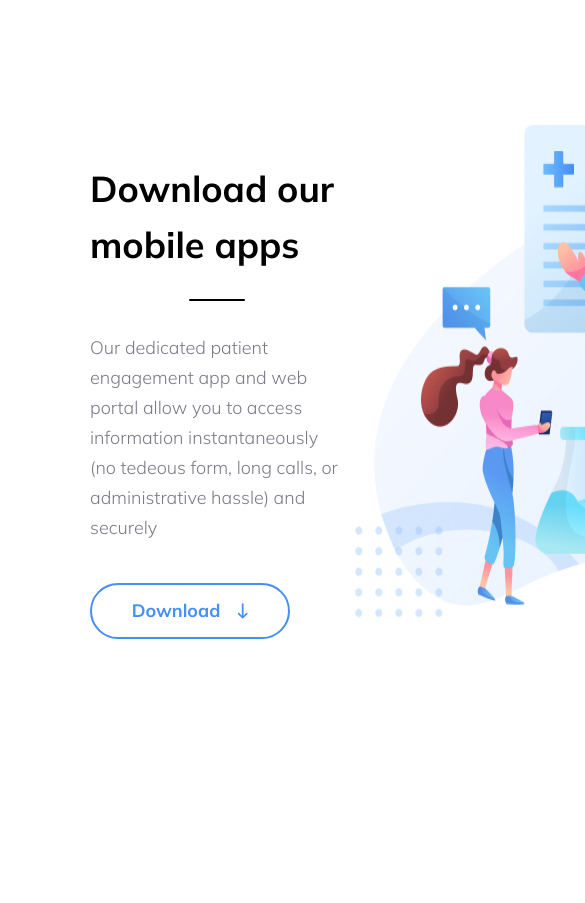
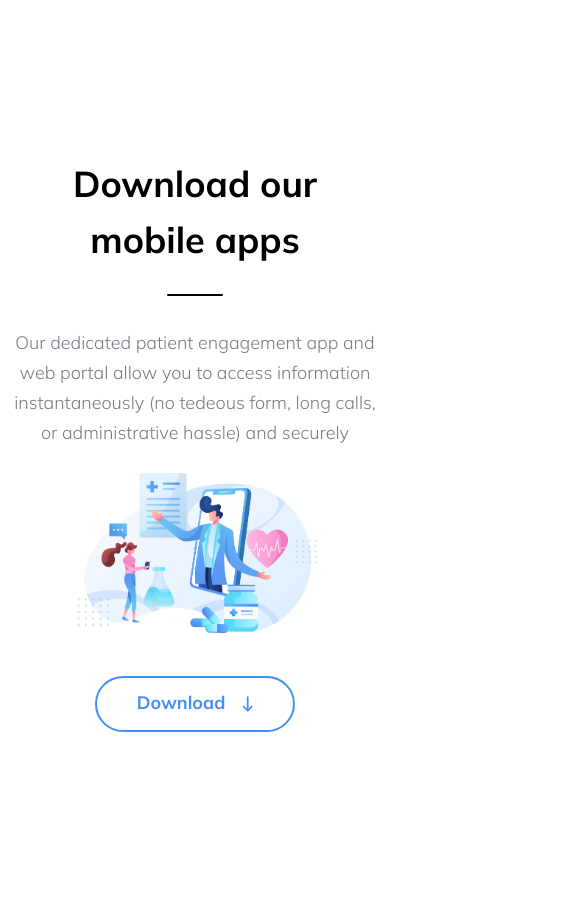
Before and after one commit to GVal98/trafalgar-landing, a website built with webpack: page src/index.html in a window 390 px wide. Shown: the part 4760-5663 px from the top of the page, 585 px wide, since content can reach past the window. Built offline with nearby package versions, Linux system fonts and the light colour scheme.

Commit message:
feat: apps adaptive

```diff
--- a/src/index.html
+++ b/src/index.html
@@ -171,12 +171,18 @@
             access information instantaneously (no tedeous form, long calls, or
             administrative hassle) and securely
           </p>
-          <a href="#" class="apps__button button"
+          <a href="#" class="apps__button apps__button--desktop button"
             >Download
             <img src="img/down-arrow.svg" alt="" class="apps__down-arrow"
           /></a>
         </div>
-        <img src="img/apps__img.png" alt="" class="apps__img" />
+        <div class="services__img-wrapper">
+          <img src="img/apps__img.png" alt="" class="apps__img" />
+        </div>
+        <a href="#" class="apps__button apps__button--mobile button"
+          >Download
+          <img src="img/down-arrow.svg" alt="" class="apps__down-arrow"
+        /></a>
       </section>
       <section class="reviews">
         <div class="reviews__window">
--- a/src/sass/layout/_apps.scss
+++ b/src/sass/layout/_apps.scss
@@ -1,26 +1,67 @@
 .apps {
   display: flex;
+  align-items: center;
   justify-content: space-between;
   width: 100%;
   max-width: 122rem;
   margin-top: 22.9rem;
+
+  @include media-md {
+    padding-right: 2rem;
+    padding-left: 2rem;
+  }
+
+  @include media-sm {
+    flex-direction: column;
+    text-align: center;
+  }
 
   &__subheading {
     width: 25.4rem;
   }
 
   &__img {
+    width: 100%;
+    height: auto;
     margin-right: -3rem;
+
+    @include media-md {
+      margin-right: 0;
+    }
+
+    @include media-sm {
+      width: 70%;
+      margin-top: 2.5rem;
+    }
   }
 
   &__content {
+    flex-shrink: 0;
     width: 38rem;
     margin-top: 3.6rem;
     margin-left: 9rem;
+
+    @include media-md {
+      margin-left: 0;
+    }
   }
 
   &__button {
     margin-top: 4rem;
+
+    &--desktop {
+      @include media-sm {
+        display: none;
+      }
+    }
+
+    &--mobile {
+      display: none;
+
+      @include media-sm {
+        display: flex;
+      }
+    }
   }
 
   &__down-arrow {
--- a/src/sass/layout/_providers.scss
+++ b/src/sass/layout/_providers.scss
@@ -62,7 +62,6 @@
 
       @include media-sm {
         display: flex;
-        margin-top: 4.5rem;
       }
     }
   }
```
